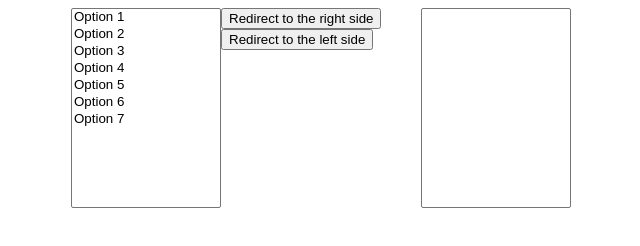
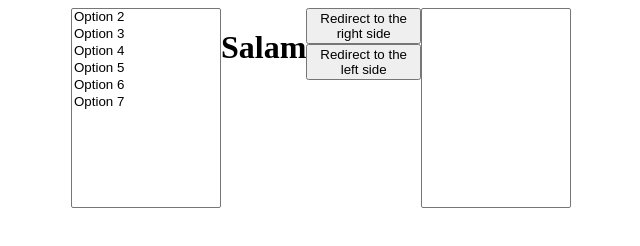
Before and after one commit to alihuseynzade23/eacamp-test, a plain HTML site: page index.html in a window 1280 px wide. Shown: the whole page, without its empty margins (319-959 px from the left). Drawn offline with Linux system fonts and the light colour scheme.

Commit message:
Changed second page

```diff
--- a/index.html
+++ b/index.html
@@ -12,7 +12,6 @@
     <div id='container'>
         <div id='left'>
           <select id="leftSelect" multiple>
-            <option>Option 1</option>
             <option>Option 2</option>
             <option>Option 3</option>
             <option>Option 4</option>
@@ -22,6 +21,9 @@
           </select>
         </div>
 
+        <div>
+          <h1>Salam</h1>
+        </div>
         <div id='controler'>
           <button id="redirectToRight">Redirect to the right side</button>
           <button id="redirectToLeft">Redirect to the left side</button>
```
